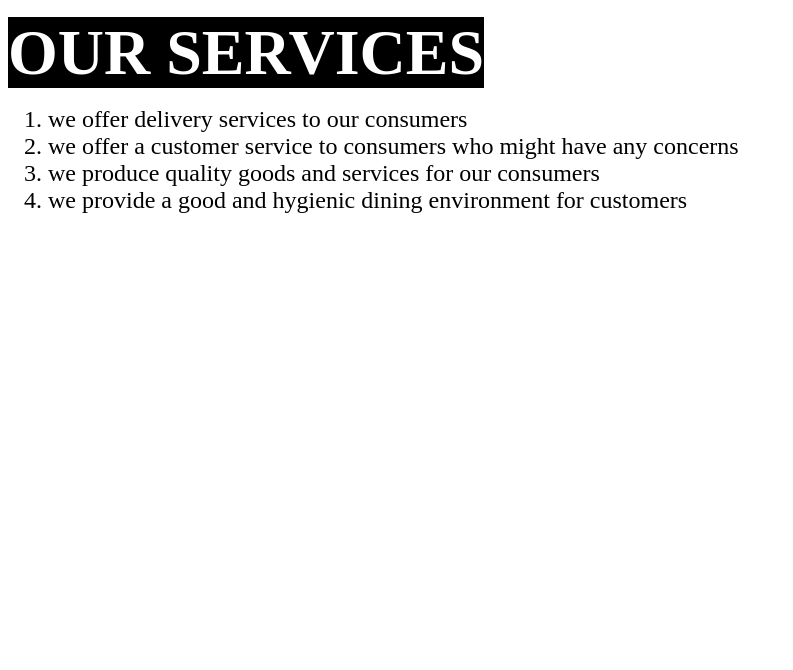
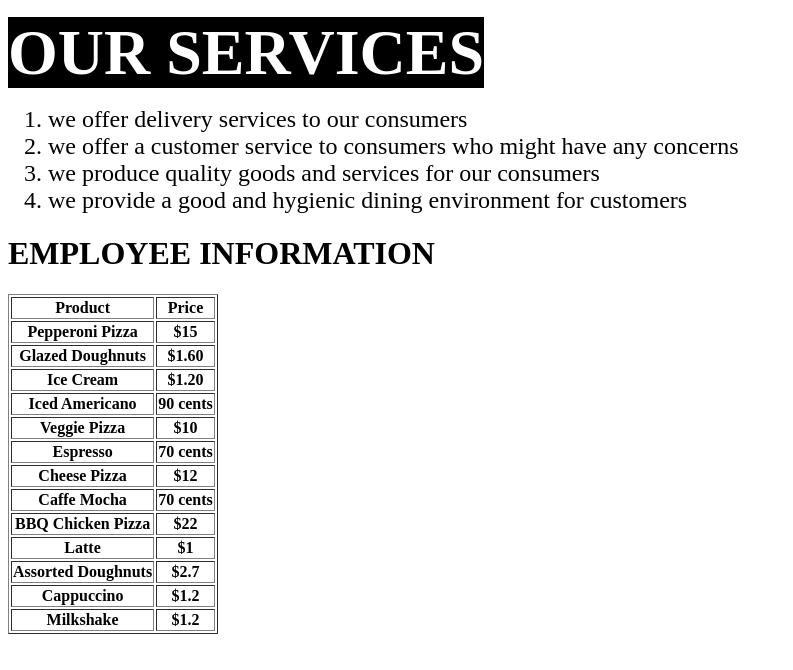
Before and after one commit to Ahliyat/Week-1-2-assignment-, a plain HTML site: page services.html in a window 1280 px wide. Shown: the whole page, without its empty margins (0-793 px from the left). Drawn offline with Linux system fonts and the light colour scheme.

Commit message:
first commit

```diff
--- a/services.html
+++ b/services.html
@@ -34,6 +34,138 @@
               we provide a good and hygienic dining environment for customers
             </li>
           </ol>
+
+<H1>EMPLOYEE INFORMATION</H1>
+<table border="1" >
+    <tr>
+        <th>Product
+        </th>
+    <th>Price
+        </th>
+
+
+    </tr>
+
+    <tr>
+      <th>Pepperoni Pizza
+        </th>
+
+         <th>$15
+        </th>
+
+
+    </tr>
+
+    <tr>
+       <th>Glazed Doughnuts
+        </th>
+
+         <th>$1.60
+        </th>
+
+
+    </tr>
+
+    <tr>
+        <th>Ice Cream
+        </th>
+
+         <th>$1.20
+        </th>
+
+
+    </tr>
+
+
+     <tr>
+     <th>Iced Americano
+        </th>
+
+         <th>90 cents
+        </th>
+
+    </tr>
+     <tr>
+     <th>Veggie Pizza
+        </th>
+
+         <th>$10
+        </th>
+
+    </tr>
+     <tr>
+     <th>Espresso
+        </th>
+
+         <th>70 cents
+        </th>
+
+    </tr>
+
+    <tr>
+     <th>Cheese Pizza
+        </th>
+
+         <th>$12
+        </th>
+
+    </tr>
+
+        <tr>
+     <th>Caffe Mocha
+        </th>
+
+         <th>70 cents
+        </th>
+
+    </tr>
+
+            <tr>
+     <th>BBQ Chicken Pizza
+        </th>
+
+         <th>$22
+        </th>
+
+    </tr>
+
+                <tr>
+     <th>Latte
+        </th>
+
+         <th>$1
+        </th>
+
+    </tr>
+
+                <tr>
+     <th>Assorted Doughnuts
+        </th>
+
+         <th>$2.7
+        </th>
+
+    </tr>
+
+                <tr>
+     <th>Cappuccino
+     </th>
+
+
+         <th>$1.2
+        </th>
+
+    </tr>
+
+                <tr>
+     <th>Milkshake
+        </th>
+
+         <th>$1.2
+        </th>
+
+    </tr>
+</table>
     </DIV>
 </body>
 </html>
```
Also changed, not shown: aboutus.html (+71 -1 lines), contactus.html (+17 -12 lines), index.html (+0 -1 lines).
